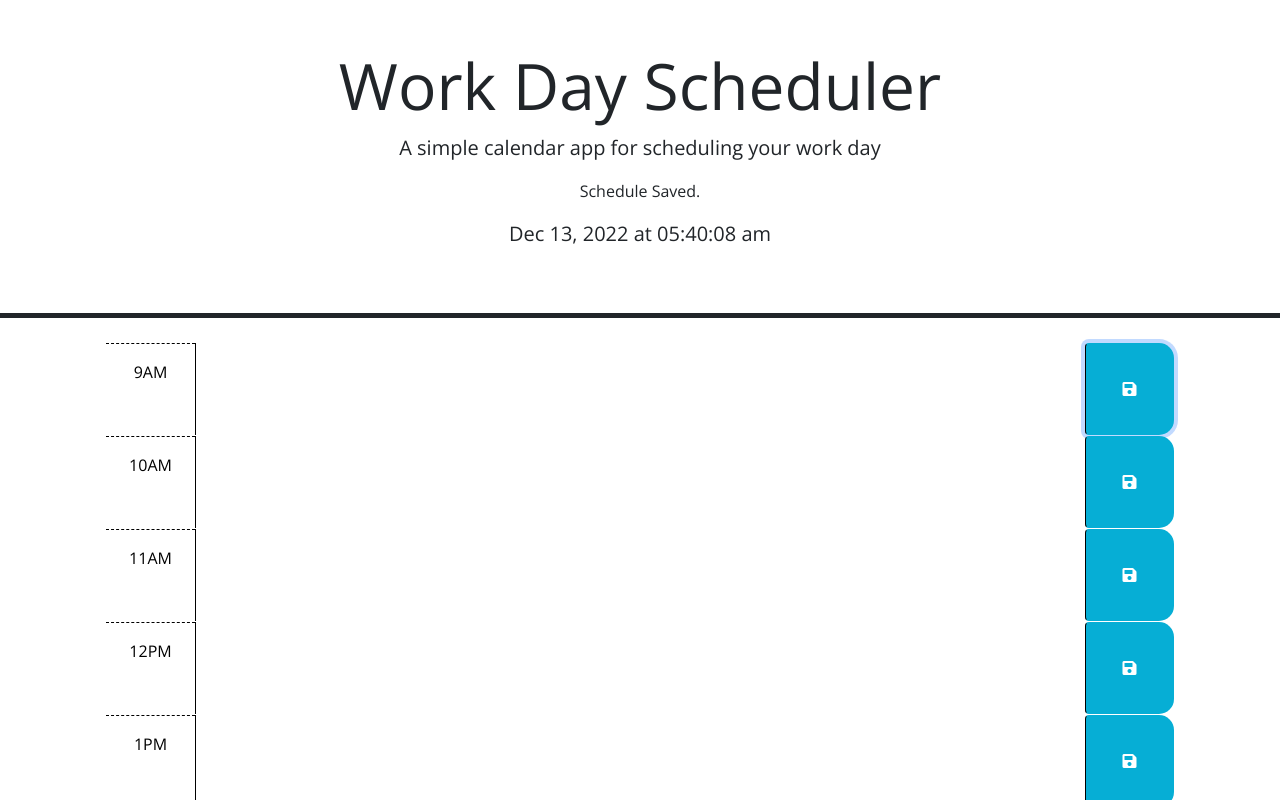
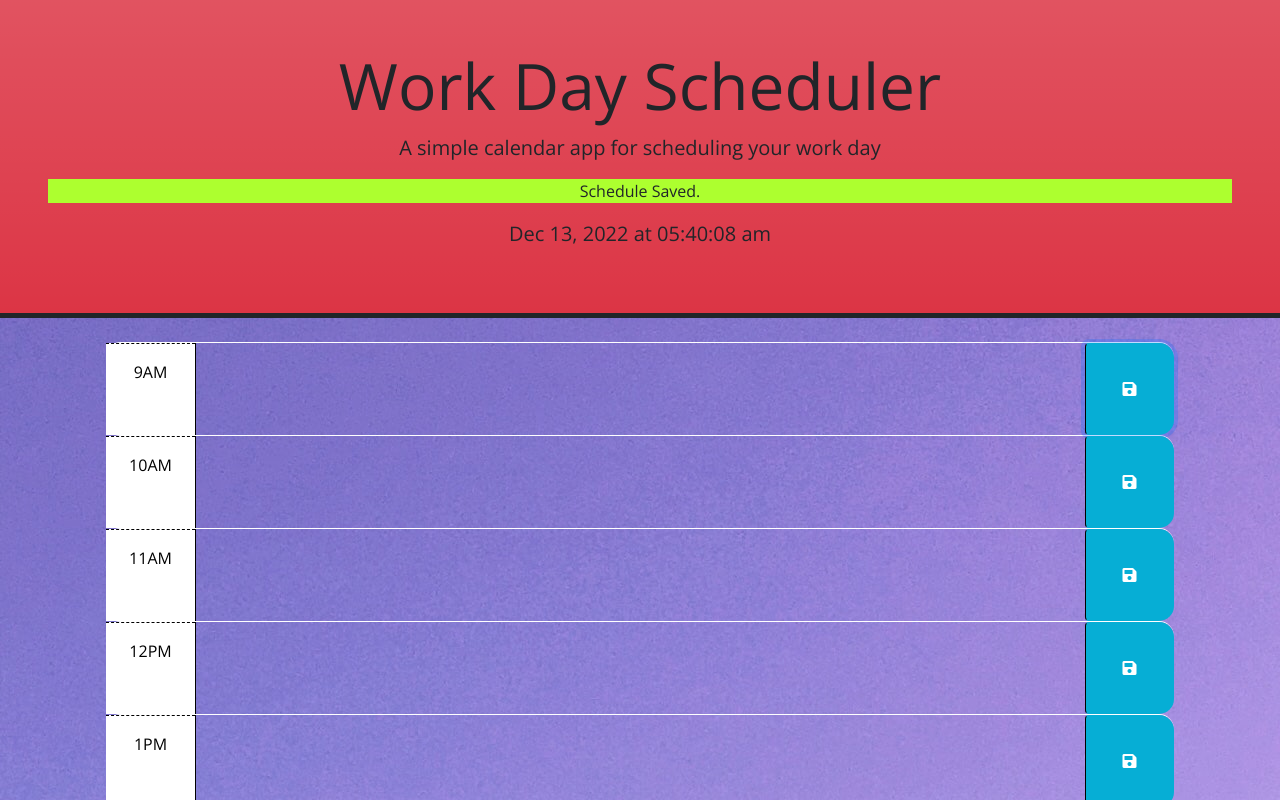
Before and after one commit to syntaxsemantixs/day-calendar-scheduler, a plain HTML site: page index.html in a window 1280 px wide. Both pictures are taken after a click on the button 1129 px from the left and 348 px from the top of the page. Shown: the top 800 px of the page. Drawn offline with nearby package versions, Linux system fonts and the light colour scheme.

Commit message:
readme and save message

```diff
--- a/assets/css/style.css
+++ b/assets/css/style.css
@@ -1,6 +1,7 @@
 body {
   font-family: 'Open Sans', sans-serif;
   font-size: 16px;
+  background-image: url(../images/purple.png);
 }
 
 textarea {
@@ -57,3 +58,7 @@ textarea {
   font-size: 20px;
   transition: all 0.3s ease-in-out;
 }
+
+.savemsg {
+  background-color: greenyellow;
+}
--- a/assets/js/script.js
+++ b/assets/js/script.js
@@ -23,7 +23,21 @@ $(function () {
     window.localStorage.setItem("schedule", JSON.stringify(schedule))
 
     //save message
+    function saveMessage() {
+      var secondsLeft = 5
+
+      var timeInterval = setInterval(function () {
+
+        secondsLeft--;
         $(".savemsg").text("Schedule Saved.")
+        if (secondsLeft <= 0) {
+          clearInterval(timeInterval);
+          $(".savemsg").text("")
+        }
+      }, 1000)
+
+    }
+    saveMessage()
   })
 
   console.log(currentHour)
@@ -44,7 +58,6 @@ $(function () {
   //color change
   $(".time-block").each(function () {
     let id = $(this).attr("id").split('-')[1];
-    let stringTime = currentHour.toString(2)
     numTime = parseInt(id)
     console.log(currentHour)
     console.log(numTime)
--- a/index.html
+++ b/index.html
@@ -23,10 +23,11 @@
   </head>
 
   <body>
-    <header class="p-5 mb-4 border-5 border-bottom border-dark text-center">
+    <header class="p-5 mb-4 border-5 bg-danger bg-gradient border-bottom border-dark text-center">
       <h1 class="display-3">Work Day Scheduler</h1>
       <p class="lead">A simple calendar app for scheduling your work day</p>
       <p class="savemsg"></p>
+      <p class="nomsg"></p>
       <p id="currentDay" class="lead"></p>
     </header>
     <div class="container-lg px-5">
```
Also changed, not shown: assets/images/localstorage.png (added), assets/images/mainpage.png (added), assets/images/purple.png (added), assets/images/save.png (added), 1 other file. Lines whose indentation alone changed are shown as unchanged.
